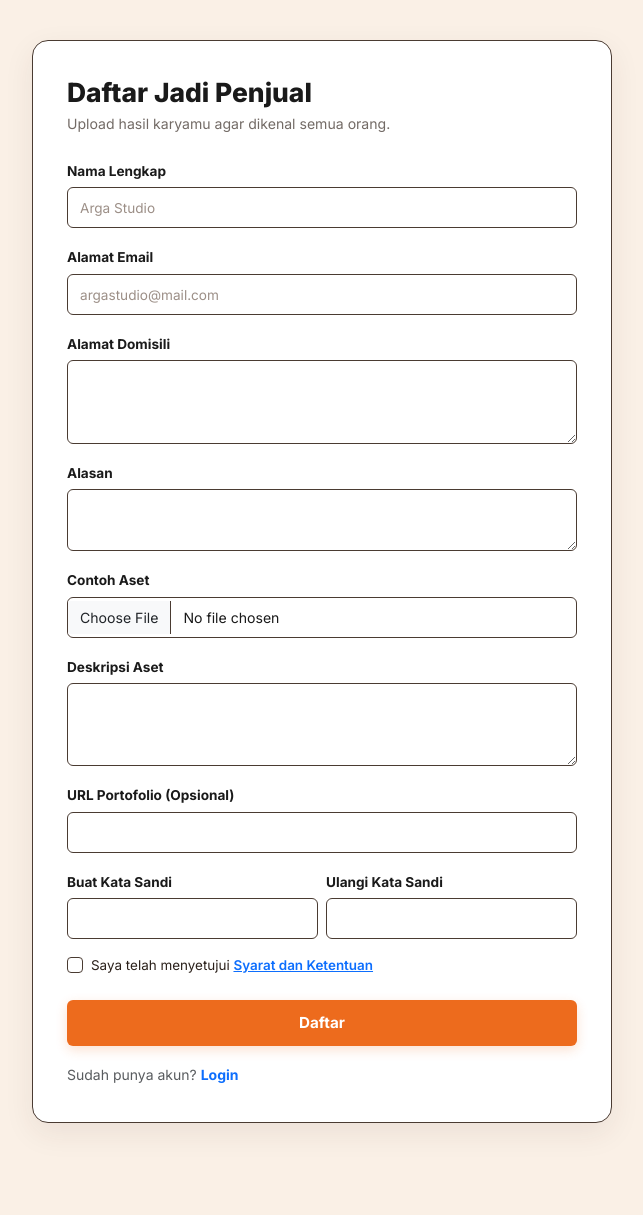
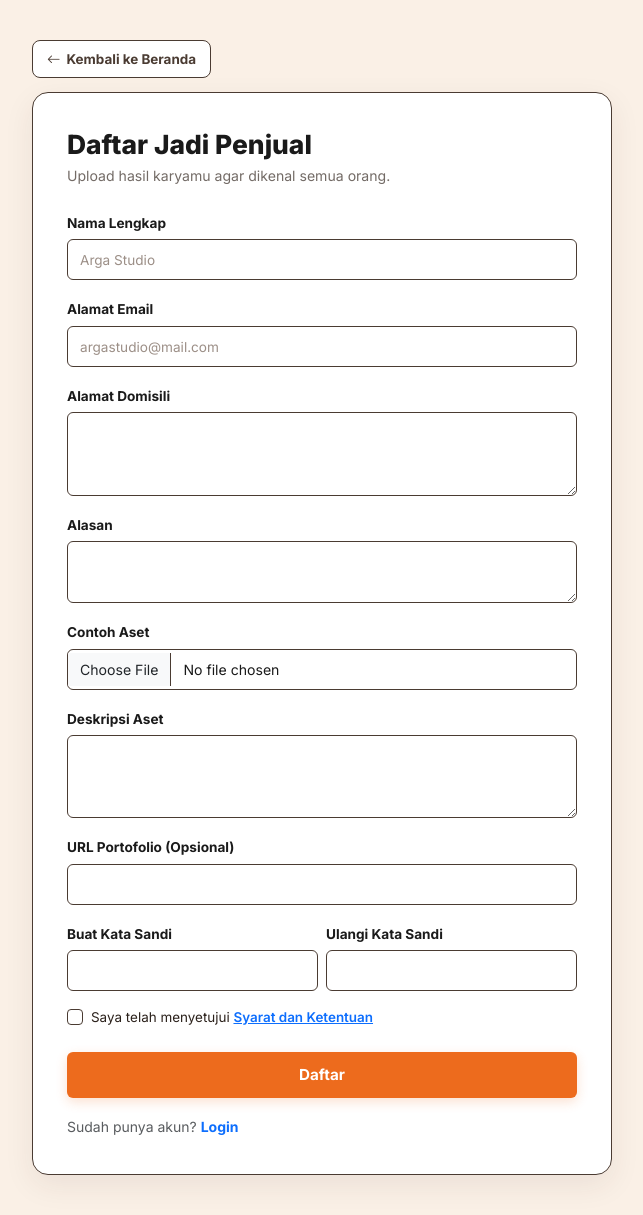
Before and after one commit to ZhayaGT/IndoFX_GithubRepo, a PHP site: page /seller/register in a window 1280 px wide. Shown: the whole page, without its empty margins (318-961 px from the left). Before the commit the page ends 1123 px from the top, so only its background shows below. Run offline with PHP 8.4, Linux system fonts and the light colour scheme; some libraries are stand-ins or nearby versions.

Commit message:
feat(fe): tambah tombol kembali ke beranda di form daftar penjual
Halaman /seller/register tidak memiliki navbar sehingga pengguna tidak
punya jalan kembali selain tombol browser.

- Tambah wrapper .seller-register-shell agar tombol sejajar dengan tepi
  card tanpa mengubah lebar card.
- Tambah tautan .seller-back-link berlabel "Kembali ke Beranda" menuju
  beranda pembeli (/), lengkap dengan ikon panah, state hover, dan
  outline fokus agar tetap terlihat saat navigasi keyboard.
- Sediakan override jarak pada layar <=576px yang diletakkan setelah
  aturan dasar supaya tidak tertimpa oleh urutan cascade.

Perubahan hanya pada view; tidak menyentuh rute, controller, atau CSS
global.

```diff
--- a/resources/views/auth/seller_register.php
+++ b/resources/views/auth/seller_register.php
@@ -209,10 +209,59 @@ $userEmail  = $isLoggedIn ? (string)($_SESSION['email'] ?? '') : '';
                 margin-bottom: 18px;
             }
         }
+
+        /* Wrapper agar tombol kembali sejajar dengan tepi card */
+        .seller-register-shell {
+            width: 100%;
+            max-width: 580px;
+        }
+
+        /* Tombol kembali di atas form */
+        .seller-back-link {
+            display: inline-flex;
+            align-items: center;
+            gap: 6px;
+            min-height: 38px;
+            margin-bottom: 14px;
+            padding: 7px 14px;
+            font-size: 0.84rem;
+            font-weight: 700;
+            color: #4A3B32;
+            background-color: #ffffff;
+            border: 1.5px solid #4A3B32;
+            border-radius: 8px;
+            text-decoration: none;
+            transition:
+                color 0.15s ease,
+                border-color 0.15s ease,
+                background-color 0.15s ease;
+        }
+
+        .seller-back-link:hover {
+            color: #ED6B1D;
+            border-color: #ED6B1D;
+            background-color: #FDF2E9;
+        }
+
+        .seller-back-link:focus-visible {
+            outline: 3px solid rgba(237, 107, 29, 0.35);
+            outline-offset: 2px;
+        }
+
+        @media (max-width: 576px) {
+            .seller-back-link {
+                margin-bottom: 12px;
+            }
+        }
     </style>
 </head>
 
 <body>
+
+    <div class="seller-register-shell">
+        <a href="/" class="seller-back-link">
+            <i class="bi bi-arrow-left" aria-hidden="true"></i> Kembali ke Beranda
+        </a>
 
         <div class="seller-register-card">
             <h2 class="seller-register-title">Daftar Jadi Penjual</h2>
@@ -297,6 +346,7 @@ $userEmail  = $isLoggedIn ? (string)($_SESSION['email'] ?? '') : '';
                     <small class="text-muted">Sudah punya akun? <a href="/login" class="text-primary text-decoration-none fw-bold">Login</a></small>
                 </div>
             </form>
+        </div>
     </div>
 
     <!-- MODAL POPUP: SYARAT DAN KETENTUAN (SESUAI GAMBAR) -->
```
Lines whose indentation alone changed are shown as unchanged.
